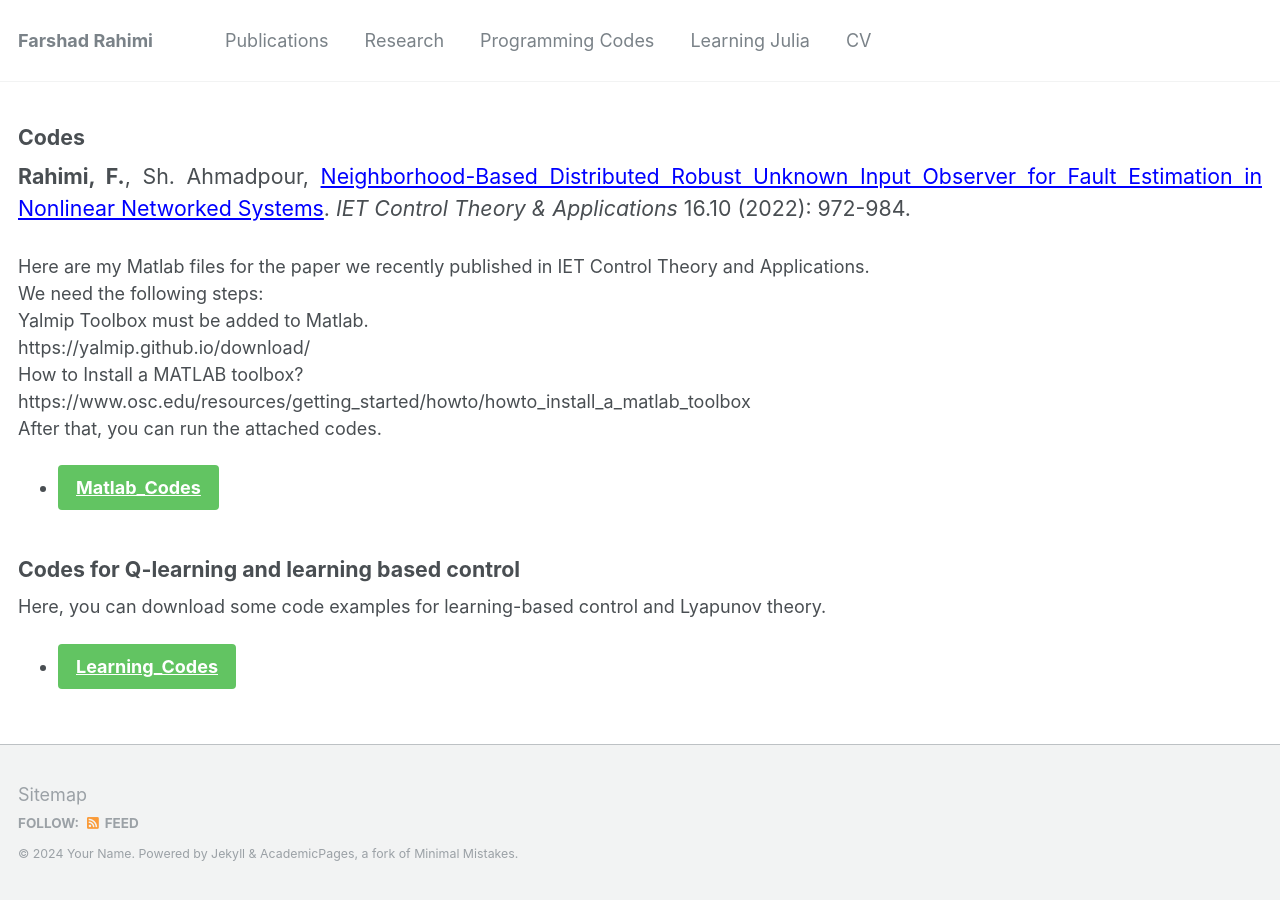
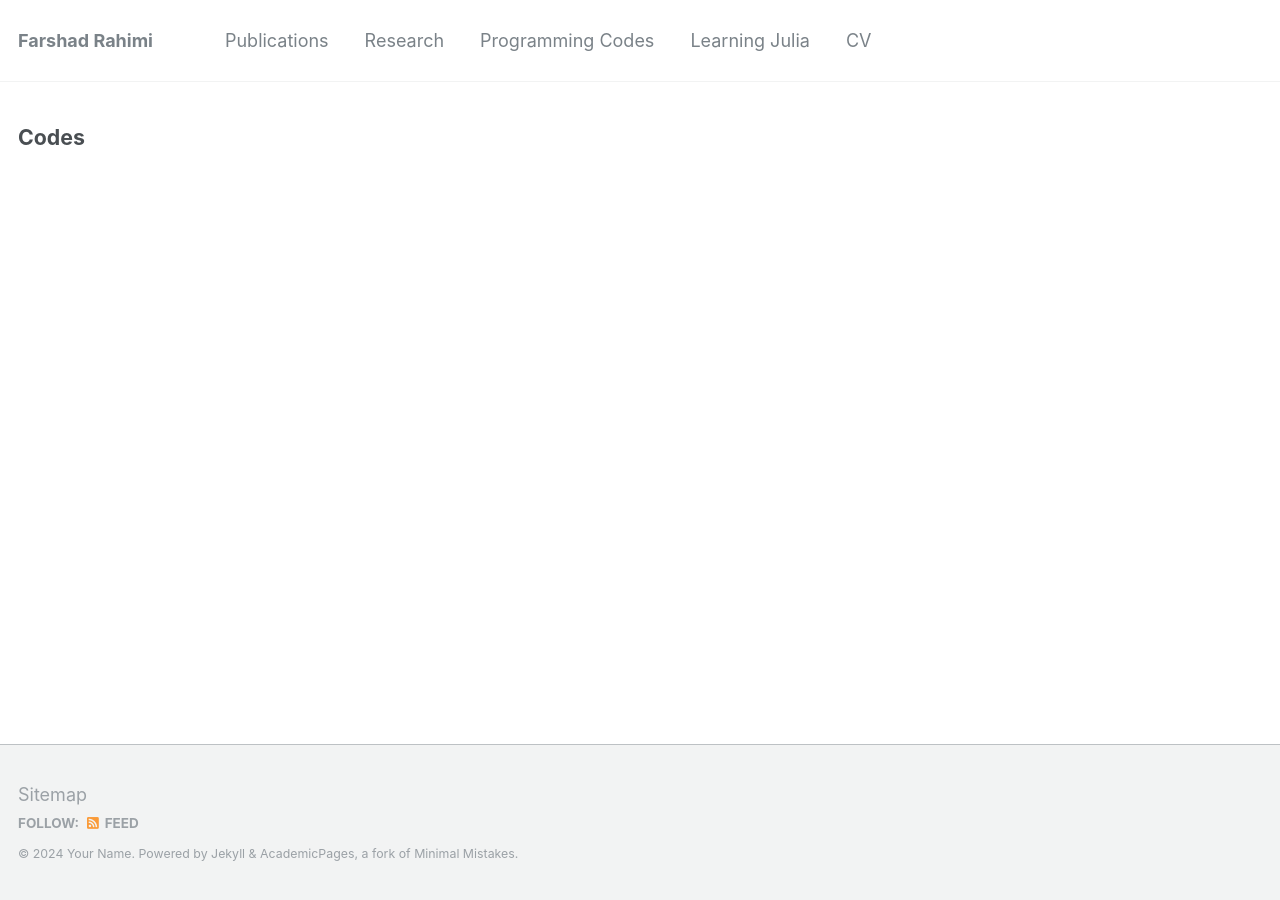
Before and after one commit to Farshad-Rahimi/FarshadRahimi, a Jekyll site: the page built from _teaching/2015-spring-teaching-3.md, in a window 1280 px wide. Built offline with Jekyll 4.4.1, drawn with Linux system fonts in a browser that asks for light colours.

Commit message:
Update 2015-spring-teaching-3.md

```diff
--- a/_teaching/2015-spring-teaching-3.md
+++ b/_teaching/2015-spring-teaching-3.md
@@ -12,19 +12,3 @@ code: true
 
 
 {: .text-justify style="font-size: 12pt" reversed="reversed"}
-**Rahimi, F.**, Sh. Ahmadpour, [Neighborhood-Based Distributed Robust Unknown Input Observer for Fault Estimation in Nonlinear Networked Systems](https://ietresearch.onlinelibrary.wiley.com/doi/full/10.1049/cth2.12278){:style="color: blue"}. *IET Control Theory & Applications* 16.10 (2022): 972-984.
-{: .text-justify style="font-size: 16pt" reversed="reversed"}
-Here are my Matlab files for the paper we recently published in IET Control Theory and Applications. \\
-We need the following steps:\\
-Yalmip Toolbox must be added to Matlab.\\
-https://yalmip.github.io/download/\\
-How to Install a MATLAB toolbox?\\
-https://www.osc.edu/resources/getting_started/howto/howto_install_a_matlab_toolbox\\
-After that, you can run the attached codes.
-- [Matlab_Codes](https://farshad-rahimi.github.io/FarshadRahimi/files/CodeprogrammingMatlab_example2_2.rar){: .btn .btn--success .btn--large}
-
-{: .text-justify style="font-size: 16pt" reversed="reversed"}
-#### Codes for Q-learning and learning based control
-
-Here, you can download some code examples for learning-based control and Lyapunov theory.
-- [Learning_Codes](https://farshad-rahimi.github.io/FarshadRahimi/files/learningCodes.rar){: .btn .btn--success .btn--large}
```
